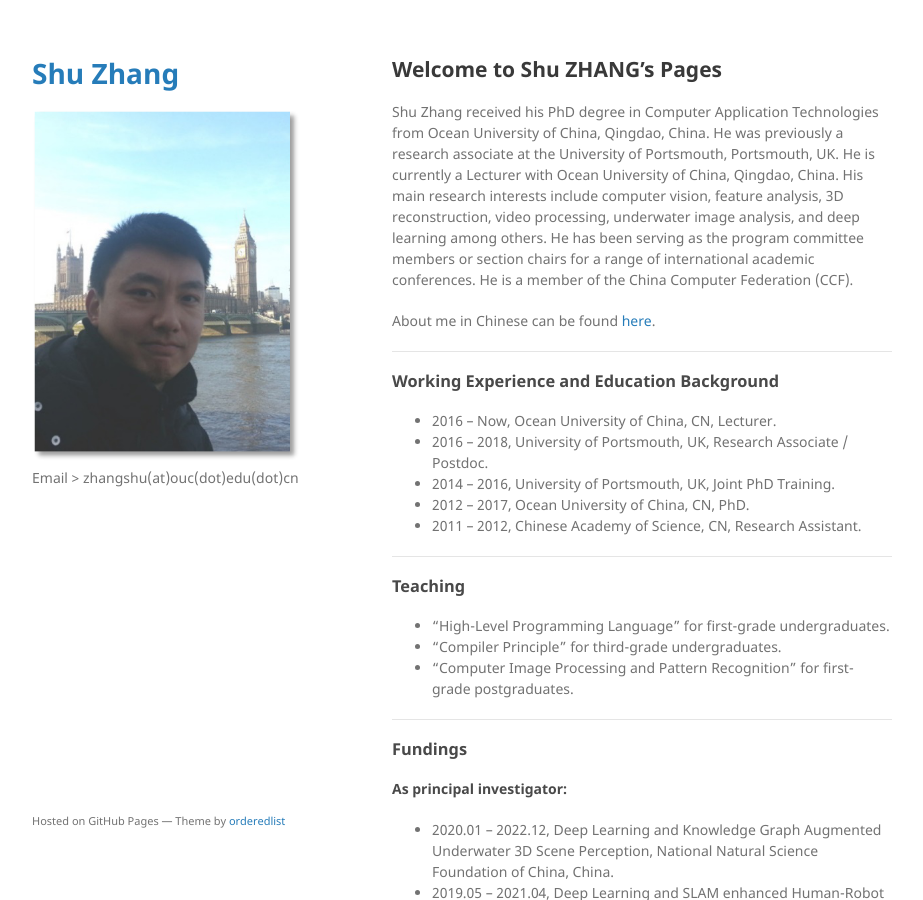
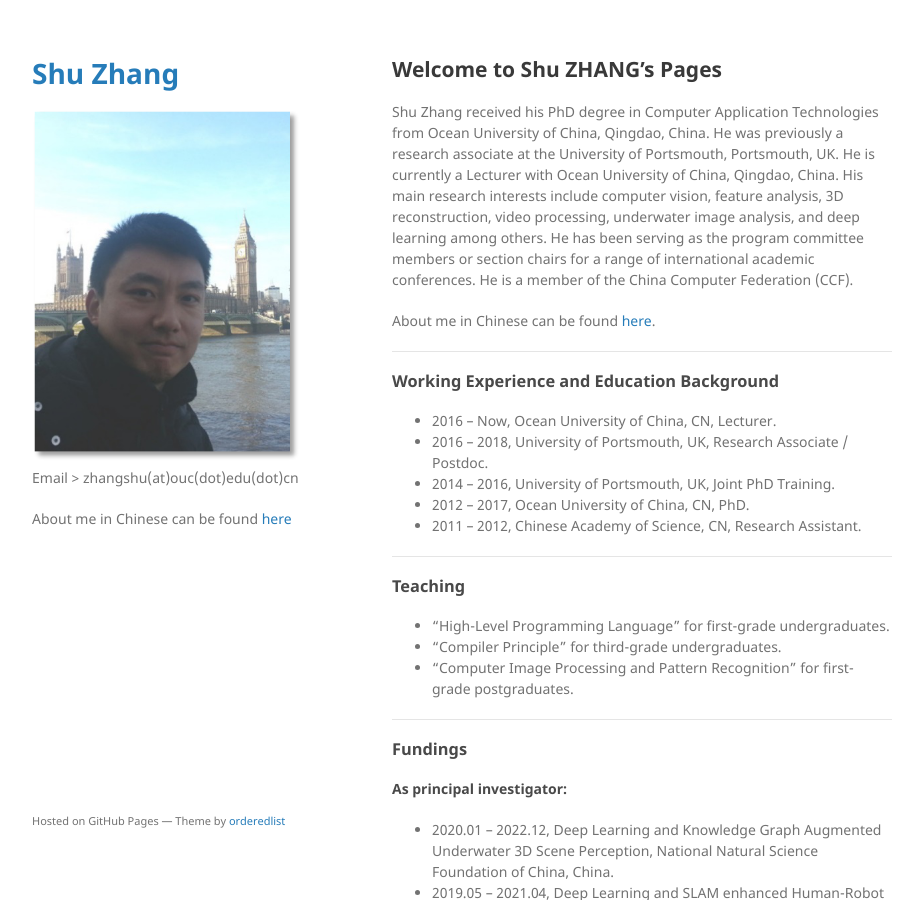
Before and after one commit to jackyspeed/aboutzhangshu, a Jekyll site: the page built from index.md, in a window 1280 px wide and 900 px high. Shown: the whole window, without its empty margins (178-1101 px from the left). Built offline with Jekyll 4.4.1, drawn with Linux system fonts in a browser that asks for light colours; our own code applies the rules of GitHub Pages for plain Markdown files.

Commit message:
Update default.html

```diff
--- a/_layouts/default.html
+++ b/_layouts/default.html
@@ -22,7 +22,7 @@
 
         <p>{{ site.description | default: site.github.project_tagline }}</p>
 
-        <p class="view">{{ site.long_desc }}</p>
+        <p class="view">About me in Chinese can be found <a href="{{ site.OUC_link }}">here</a></p>
 
         <!--
         {% if site.github.is_project_page %}
```
